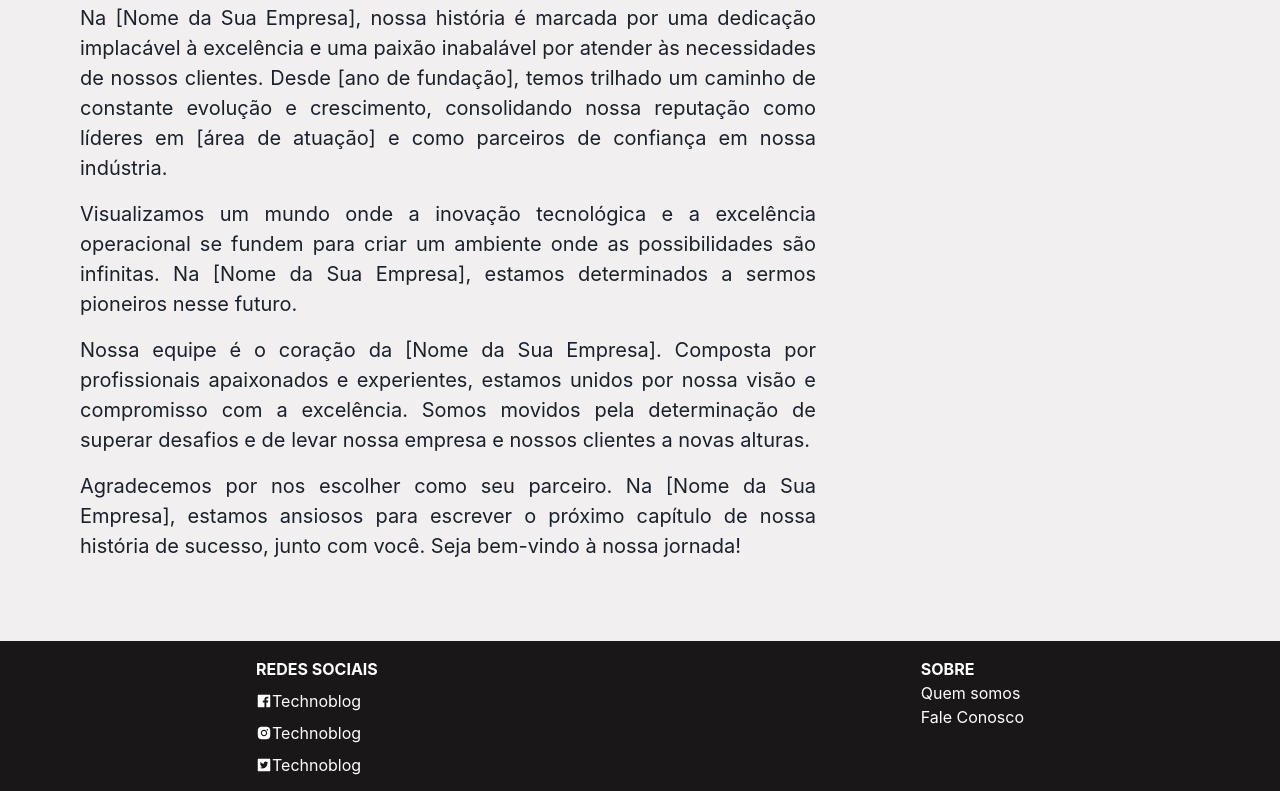
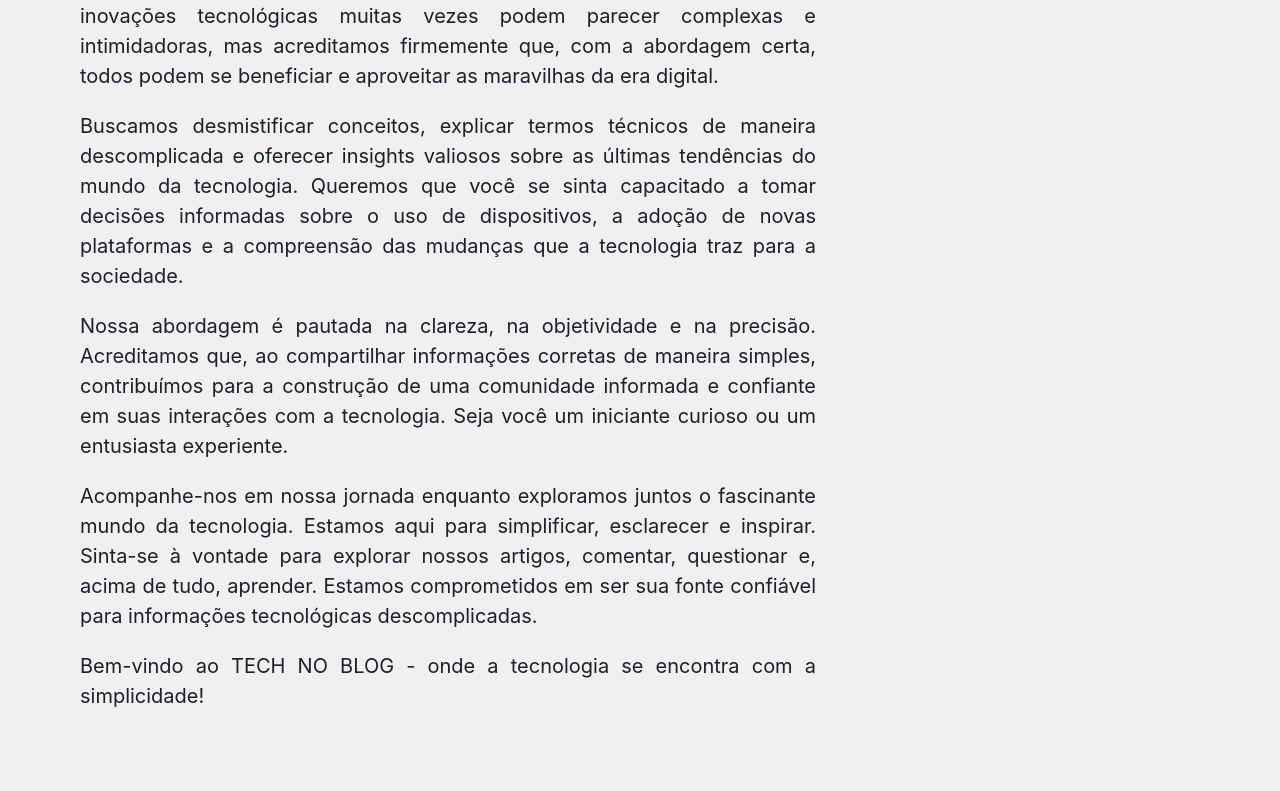
Before and after one commit to FelipeGabrielSilva/projetoHTML, a React (Vite) app: page /QuemSomos in a window 1280 px wide. Shown: the part 409-1200 px from the top of the page. Built offline with nearby package versions, Linux system fonts and the light colour scheme.

Commit message:
Conteúdo página quem somos

```diff
--- a/src/pages/QuemSomos/QuemSomos.tsx
+++ b/src/pages/QuemSomos/QuemSomos.tsx
@@ -5,38 +5,62 @@
     <Flex flexDir="column" w="100vw" h="auto" bg="#F1EFEF">
       <Box display="flex" flexDir="column" w="70%" p="5em" gap="1em">
         <Text fontSize="2xl" fontWeight="bold" textAlign="justify" gap="8px">
-          Na [Nome da Sua Empresa], nossa história é marcada por uma dedicação
-          implacável à excelência e uma paixão inabalável por atender às
-          necessidades de nossos clientes. Desde [ano de fundação], temos
-          trilhado um caminho de constante evolução e crescimento, consolidando
-          nossa reputação como líderes em [área de atuação] e como parceiros de
-          confiança em nossa indústria.
-        </Text>
-        <Text fontSize="xl" textAlign="justify">
-          Na [Nome da Sua Empresa], nossa história é marcada por uma dedicação
-          implacável à excelência e uma paixão inabalável por atender às
-          necessidades de nossos clientes. Desde [ano de fundação], temos
-          trilhado um caminho de constante evolução e crescimento, consolidando
-          nossa reputação como líderes em [área de atuação] e como parceiros de
-          confiança em nossa indústria.
-        </Text>
-        <Text fontSize="xl" textAlign="justify">
-          Visualizamos um mundo onde a inovação tecnológica e a excelência
-          operacional se fundem para criar um ambiente onde as possibilidades
-          são infinitas. Na [Nome da Sua Empresa], estamos determinados a sermos
-          pioneiros nesse futuro.
-        </Text>
-        <Text fontSize="xl" textAlign="justify">
-          Nossa equipe é o coração da [Nome da Sua Empresa]. Composta por
-          profissionais apaixonados e experientes, estamos unidos por nossa
-          visão e compromisso com a excelência. Somos movidos pela determinação
-          de superar desafios e de levar nossa empresa e nossos clientes a novas
-          alturas.
-        </Text>
-        <Text fontSize="xl" textAlign="justify">
-          Agradecemos por nos escolher como seu parceiro. Na [Nome da Sua
-          Empresa], estamos ansiosos para escrever o próximo capítulo de nossa
-          história de sucesso, junto com você. Seja bem-vindo à nossa jornada!
+          Olá visitante, bem-vindo ao tech no blog!
+          <Text
+            display="flex"
+            flexDir="column"
+            gap="1em"
+            fontSize="xl"
+            fontWeight="normal"
+          >
+            Em um mundo em constante evolução tecnológica, a informação é a
+            chave para desvendar o potencial infinito que a tecnologia nos
+            oferece. É com grande prazer que apresentamos o TECH NO BLOG, um
+            espaço dedicado a compartilhar informações precisas de forma
+            acessível, tornando o vasto universo tecnológico compreensível para
+            todos.
+
+            <Text>
+              Nosso principal objetivo é simplificar a tecnologia,
+              proporcionando a você, leitor, uma fonte confiável e amigável de
+              conhecimento. Entendemos que as inovações tecnológicas muitas
+              vezes podem parecer complexas e intimidadoras, mas acreditamos
+              firmemente que, com a abordagem certa, todos podem se beneficiar e
+              aproveitar as maravilhas da era digital.
+            </Text>
+
+            <Text>
+              Buscamos desmistificar conceitos, explicar termos técnicos de
+              maneira descomplicada e oferecer insights valiosos sobre as
+              últimas tendências do mundo da tecnologia. Queremos que você se
+              sinta capacitado a tomar decisões informadas sobre o uso de
+              dispositivos, a adoção de novas plataformas e a compreensão das
+              mudanças que a tecnologia traz para a sociedade.
+            </Text>
+
+            <Text>
+              Nossa abordagem é pautada na clareza, na objetividade e na
+              precisão. Acreditamos que, ao compartilhar informações corretas de
+              maneira simples, contribuímos para a construção de uma comunidade
+              informada e confiante em suas interações com a tecnologia. Seja
+              você um iniciante curioso ou um entusiasta experiente.
+            </Text>
+
+            <Text>
+              Acompanhe-nos em nossa jornada enquanto exploramos juntos o
+              fascinante mundo da tecnologia. Estamos aqui para simplificar,
+              esclarecer e inspirar. Sinta-se à vontade para explorar nossos
+              artigos, comentar, questionar e, acima de tudo, aprender. Estamos
+              comprometidos em ser sua fonte confiável para informações
+              tecnológicas descomplicadas.
+            </Text>
+
+            <Text>
+              Bem-vindo ao TECH NO BLOG - onde a tecnologia se encontra com a
+              simplicidade!
+            </Text>
+
+          </Text>
         </Text>
       </Box>
     </Flex>
```
